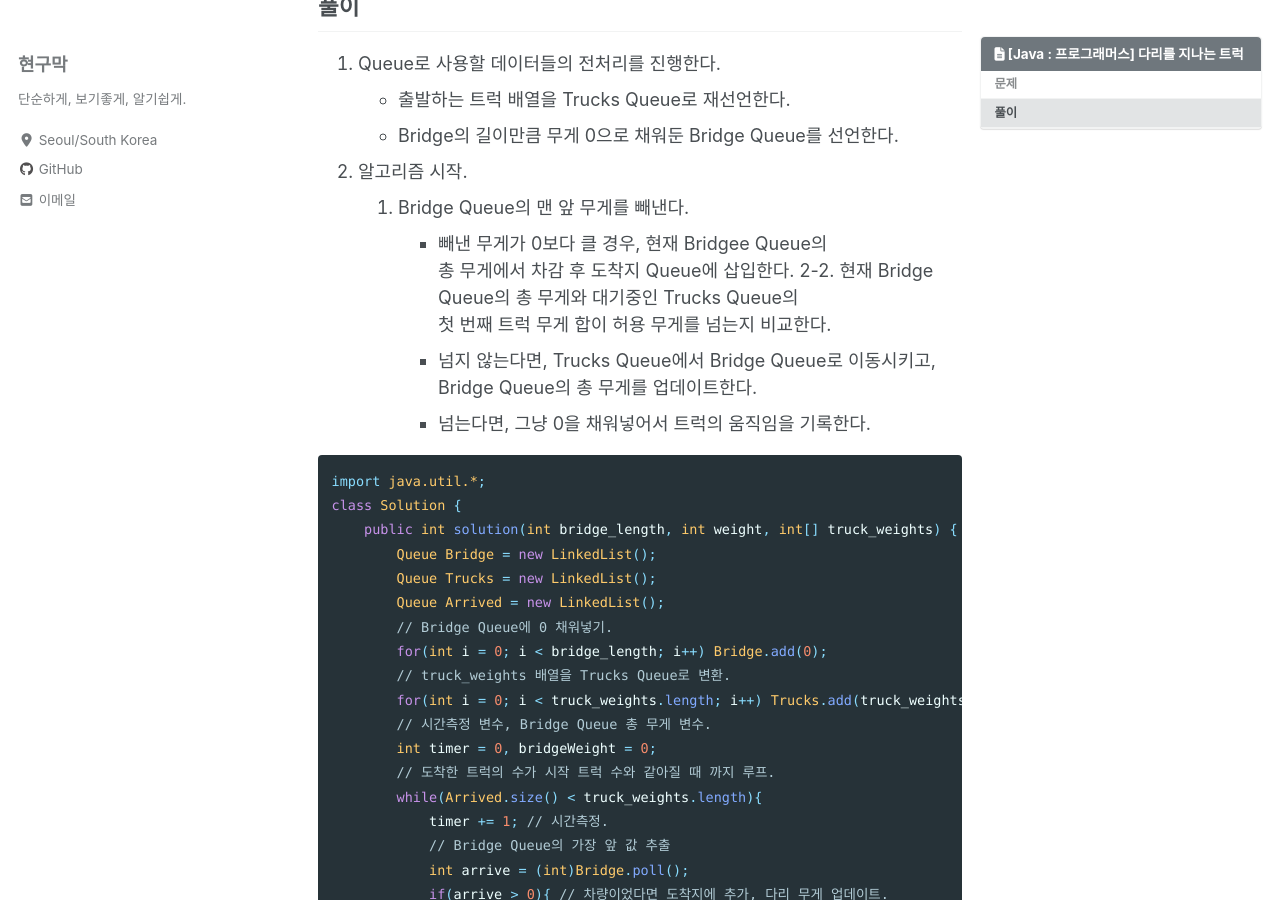
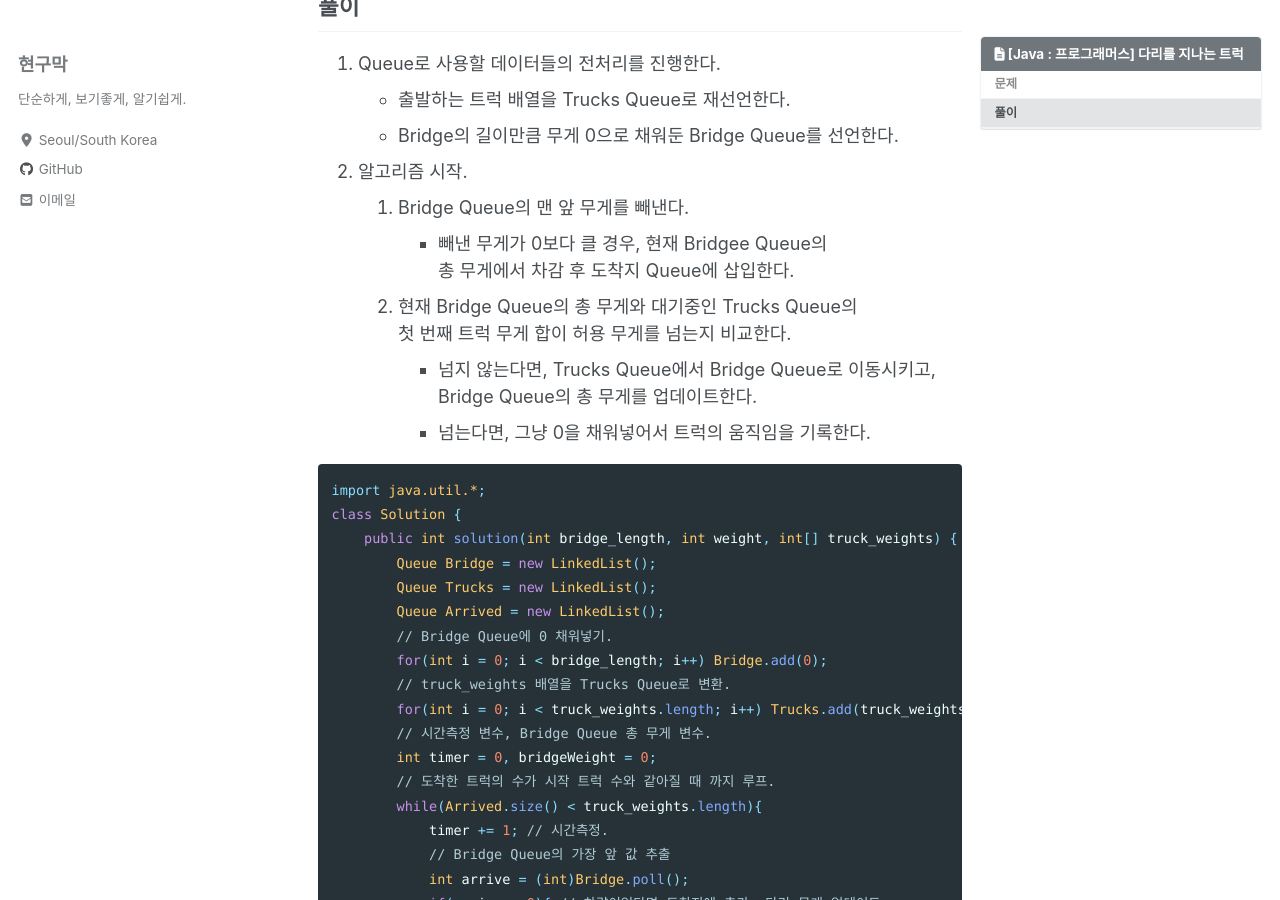
Before and after one commit to Hyeon9mak/Hyeon9mak.github.io, a Jekyll site: the page built from _posts/2020-10-22-Java-프로그래머스-다리를_지나는_트럭.md, in a window 1280 px wide and 900 px high, scrolled down 317 px. Built offline with Jekyll 4.4.1, drawn with Linux system fonts in a browser that asks for light colours; cached includes are drawn as plain includes; nearby versions of some CDN libraries; comment, search, counter and statistics services are not loaded.

Commit message:
Update 2020-10-22-Java-프로그래머스-다리를_지나는_트럭.md

```diff
--- a/_posts/2020-10-22-Java-프로그래머스-다리를_지나는_트럭.md
+++ b/_posts/2020-10-22-Java-프로그래머스-다리를_지나는_트럭.md
@@ -27,7 +27,7 @@ toc_label: "[Java : 프로그래머스] 다리를 지나는 트럭"
     1. Bridge Queue의 맨 앞 무게를 빼낸다.
         - 빼낸 무게가 0보다 클 경우, 현재 Bridgee Queue의
         총 무게에서 차감 후 도착지 Queue에 삽입한다.
-    2-2. 현재 Bridge Queue의 총 무게와 대기중인 Trucks Queue의
+    2. 현재 Bridge Queue의 총 무게와 대기중인 Trucks Queue의
     첫 번째 트럭 무게 합이 허용 무게를 넘는지 비교한다.
         - 넘지 않는다면, Trucks Queue에서 Bridge Queue로 이동시키고,
         Bridge Queue의 총 무게를 업데이트한다.
```
